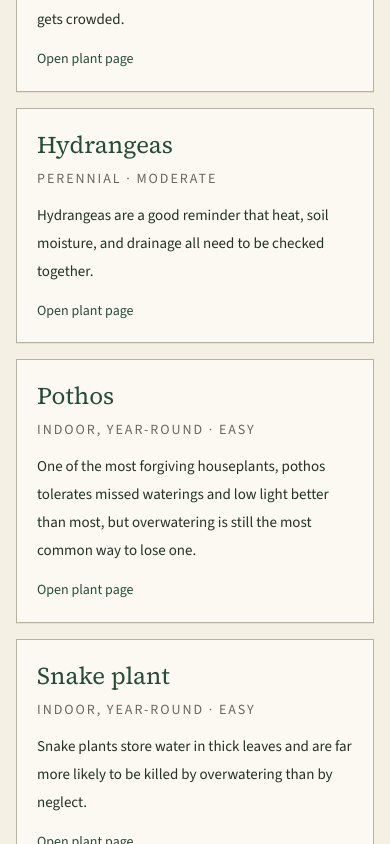
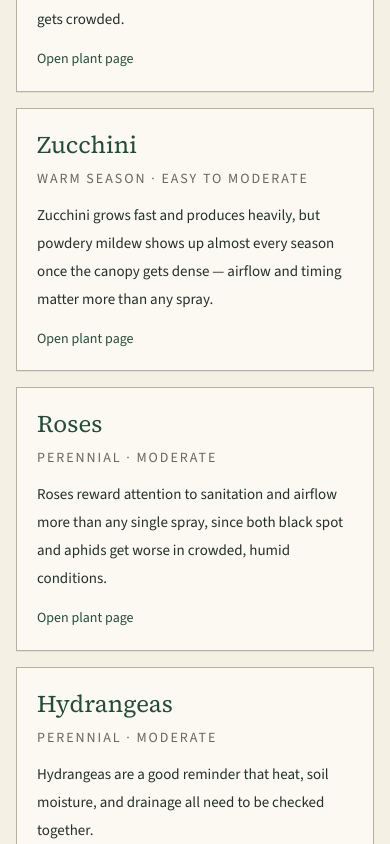
Before and after one commit to beardednotary/the-garden-md, a Next.js app: page /plants in a window 390 px wide. Shown: the part 1080-1924 px from the top of the page. Built offline with nearby package versions, Linux system fonts and the light colour scheme.

Commit message:
Fixed mobile layout issue and added plants and systems

```diff
--- a/app/editorial-process/page.tsx
+++ b/app/editorial-process/page.tsx
@@ -1,3 +1,5 @@
+import Link from "next/link";
+
 export default function EditorialProcessPage() {
   return (
     <div className="mx-auto max-w-prose px-4 py-10 md:px-6">
@@ -8,6 +10,23 @@ export default function EditorialProcessPage() {
       <p className="mt-4">
         Non-commercial fixes come first. Tools and materials are mentioned only when they help confirm the problem or make the fix easier.
       </p>
+
+      <h2 className="mt-10 font-serif text-2xl text-green-dark">Sourcing standards</h2>
+      <p className="mt-3">
+        GardenMD is written by Sam Ellery, whose background is in environmental data analysis rather than
+        horticulture — see the{" "}
+        <Link href="/about" className="underline-offset-4 hover:underline">
+          full bio
+        </Link>{" "}
+        for detail. That background sets the sourcing bar for everything on this site: claims are checked
+        against university extension research and other primary sources before they're published, not
+        drawn from personal opinion or unverified folk remedies. Every diagnostic, cause, and solution
+        page lists the sources behind it, visible on the page and collected in full on the{" "}
+        <Link href="/sources" className="underline-offset-4 hover:underline">
+          Sources
+        </Link>{" "}
+        page.
+      </p>
     </div>
   );
 }
--- a/app/sitemap.ts
+++ b/app/sitemap.ts
@@ -1,28 +1,6 @@
 import type { MetadataRoute } from "next";
-import { execSync } from "node:child_process";
+import { getLastModifiedDate } from "@/lib/lastModified";
 import { calculators, causes, plants, siteUrl, solutions, symptoms, systems, tools } from "@/lib/content";
-
-/**
- * Real last-modified date for a file, from git history. Falls back to the
- * build time if git isn't available or the file has no history in this
- * checkout (e.g. a shallow clone), so this never breaks the build.
- */
-function lastModifiedFor(relativePath: string): Date {
-  try {
-    const output = execSync(`git log -1 --format=%aI -- "${relativePath}"`, {
-      cwd: process.cwd(),
-      stdio: ["ignore", "pipe", "ignore"]
-    })
-      .toString()
-      .trim();
-    if (output) {
-      return new Date(output);
-    }
-  } catch {
-    // Fall through to build time below.
-  }
-  return new Date();
-}
 
 const staticRoutes = [
   { path: "", file: "app/page.tsx" },
@@ -55,11 +33,11 @@ const entityGroups: Array<{ items: Array<{ slug: string }>; prefix: string; file
 export default function sitemap(): MetadataRoute.Sitemap {
   const staticEntries = staticRoutes.map(({ path, file }) => ({
     url: `${siteUrl}${path}`,
-    lastModified: lastModifiedFor(file)
+    lastModified: getLastModifiedDate(file)
   }));
 
   const entityEntries = entityGroups.flatMap(({ items, prefix, file }) => {
-    const lastModified = lastModifiedFor(file);
+    const lastModified = getLastModifiedDate(file);
     return items.map((entry) => ({
       url: `${siteUrl}${prefix}/${entry.slug}`,
       lastModified
--- a/app/systems/[slug]/page.tsx
+++ b/app/systems/[slug]/page.tsx
@@ -2,7 +2,7 @@ import Link from "next/link";
 import { notFound } from "next/navigation";
 import { Breadcrumbs } from "@/components/layout/Breadcrumbs";
 import { SidebarPanel } from "@/components/SidebarPanel";
-import { getSystem, getTool, isDefined, systems } from "@/lib/content";
+import { getSystem, getTool, isDefined, siteUrl, systems } from "@/lib/content";
 
 export function generateStaticParams() {
   return systems.map((entry) => ({ slug: entry.slug }));
@@ -17,6 +17,16 @@ export default async function SystemPage({ params }: { params: Promise<{ slug: s
   }
 
   const relatedTools = system.relatedTools.map((toolSlug) => getTool(toolSlug)).filter(isDefined);
+
+  const jsonLd = {
+    "@context": "https://schema.org",
+    "@type": "Article",
+    headline: system.name,
+    description: system.summary,
+    url: `${siteUrl}/systems/${system.slug}`,
+    author: { "@type": "Person", name: "Sam Ellery" },
+    publisher: { "@type": "Organization", name: "GardenMD", url: siteUrl }
+  };
 
   return (
     <div className="mx-auto max-w-shell px-4 py-8 md:px-6">
@@ -42,6 +52,7 @@ export default async function SystemPage({ params }: { params: Promise<{ slug: s
               ))}
             </ul>
           </div>
+          <script type="application/ld+json" dangerouslySetInnerHTML={{ __html: JSON.stringify(jsonLd) }} />
         </article>
         <aside className="space-y-5">
           <SidebarPanel title="Related Tools">
--- a/components/SearchBox.tsx
+++ b/components/SearchBox.tsx
@@ -54,7 +54,7 @@ export function SearchBox({
       : "w-32 border border-border bg-paper px-3 py-1.5 text-sm text-ink outline-none placeholder:text-muted md:w-40";
 
   return (
-    <div ref={containerRef} className="relative">
+    <div ref={containerRef} className={`relative ${variant === "hero" ? "w-full" : "inline-block"}`}>
       <form onSubmit={handleSubmit}>
         {variant === "hero" && (
           <label htmlFor="search" className="mb-2 block text-sm font-semibold text-green-dark">
@@ -77,7 +77,7 @@ export function SearchBox({
         />
       </form>
       {open && results.length > 0 && (
-        <ul className="absolute z-10 mt-1 w-full min-w-[260px] border border-border bg-paper-light shadow-panel">
+        <ul className="absolute left-0 z-10 mt-1 w-[max(100%,260px)] max-w-[calc(100vw-2rem)] border border-border bg-paper-light shadow-panel md:left-auto md:right-0">
           {results.map((entry) => (
             <li key={entry.href}>
               <Link
@@ -93,7 +93,7 @@ export function SearchBox({
         </ul>
       )}
       {open && query.trim() && results.length === 0 && (
-        <div className="absolute z-10 mt-1 w-full min-w-[260px] border border-border bg-paper-light p-4 text-sm text-muted shadow-panel">
+        <div className="absolute left-0 z-10 mt-1 w-[max(100%,260px)] max-w-[calc(100vw-2rem)] border border-border bg-paper-light p-4 text-sm text-muted shadow-panel md:left-auto md:right-0">
           No matches yet. Try a different word.
         </div>
       )}
--- a/data/plants.ts
+++ b/data/plants.ts
@@ -32,6 +32,26 @@ export const plants: Plant[] = [
       "Cucumbers are productive, but mildew and watering swings show up quickly once the canopy gets crowded."
   },
   {
+    slug: "zucchini",
+    name: "Zucchini",
+    season: "Warm season",
+    difficulty: "Easy to moderate",
+    commonProblems: ["white-powder-on-leaves", "yellow-leaves"],
+    recommendedSystems: ["raised-bed-watering"],
+    summary:
+      "Zucchini grows fast and produces heavily, but powdery mildew shows up almost every season once the canopy gets dense — airflow and timing matter more than any spray."
+  },
+  {
+    slug: "roses",
+    name: "Roses",
+    season: "Perennial",
+    difficulty: "Moderate",
+    commonProblems: ["black-spot-on-leaves", "holes-in-leaves", "white-powder-on-leaves"],
+    recommendedSystems: ["planning-a-garden-irrigation-system"],
+    summary:
+      "Roses reward attention to sanitation and airflow more than any single spray, since both black spot and aphids get worse in crowded, humid conditions."
+  },
+  {
     slug: "hydrangeas",
     name: "Hydrangeas",
     season: "Perennial",
@@ -47,7 +67,7 @@ export const plants: Plant[] = [
     season: "Indoor, year-round",
     difficulty: "Easy",
     commonProblems: ["yellow-leaves", "roots-growing-out-of-pot", "leggy-stretched-growth"],
-    recommendedSystems: ["vacation-watering"],
+    recommendedSystems: ["vacation-watering", "container-watering-system"],
     summary:
       "One of the most forgiving houseplants, pothos tolerates missed waterings and low light better than most, but overwatering is still the most common way to lose one."
   },
@@ -57,7 +77,7 @@ export const plants: Plant[] = [
     season: "Indoor, year-round",
     difficulty: "Easy",
     commonProblems: ["soil-staying-wet", "roots-growing-out-of-pot"],
-    recommendedSystems: ["vacation-watering"],
+    recommendedSystems: ["vacation-watering", "container-watering-system"],
     summary:
       "Snake plants store water in thick leaves and are far more likely to be killed by overwatering than by neglect."
   },
@@ -67,7 +87,7 @@ export const plants: Plant[] = [
     season: "Indoor, year-round",
     difficulty: "Easy to moderate",
     commonProblems: ["wilting", "brown-leaf-tips-and-edges", "small-flies-around-soil"],
-    recommendedSystems: [],
+    recommendedSystems: ["container-watering-system"],
     summary:
       "Peace lilies wilt dramatically when thirsty, which makes them easy to read, but that same drama makes chronic underwatering easy to mistake for a bigger problem."
   },
@@ -77,7 +97,7 @@ export const plants: Plant[] = [
     season: "Indoor, year-round",
     difficulty: "Moderate to hard",
     commonProblems: ["brown-leaf-tips-and-edges", "sudden-leaf-drop", "yellow-leaves"],
-    recommendedSystems: [],
+    recommendedSystems: ["container-watering-system"],
     summary:
       "Fiddle-leaf figs are sensitive to change, dropping leaves in response to drafts, moves, or watering swings that most other houseplants shrug off."
   },
@@ -87,7 +107,7 @@ export const plants: Plant[] = [
     season: "Indoor or outdoor",
     difficulty: "Easy",
     commonProblems: ["soil-staying-wet", "roots-growing-out-of-pot"],
-    recommendedSystems: [],
+    recommendedSystems: ["container-watering-system"],
     summary:
       "Succulents and cacti are adapted to infrequent water and fast-draining soil, so most problems trace back to watering too often or a pot that doesn't drain."
   }
--- a/data/systems.ts
+++ b/data/systems.ts
@@ -27,5 +27,39 @@ export const systems: SystemEntry[] = [
     idealFor: ["Summer travel", "Containers", "Mixed sun exposures"],
     watchFor: ["Pre-trip overwatering", "Clogged emitters", "Unstable hose connections"],
     relatedTools: ["hose-timers", "soil-moisture-meters"]
+  },
+  {
+    slug: "planning-a-garden-irrigation-system",
+    name: "Planning a garden irrigation system",
+    summary:
+      "Work out what you actually need before buying parts. Zone count, timer type, and delivery method matter more than any specific product.",
+    idealFor: [
+      "Gardeners with more than one bed or area to water",
+      "Anyone about to buy a full irrigation kit",
+      "Yards with mixed sun exposure and container areas"
+    ],
+    watchFor: [
+      "Buying a kit sized for the wrong area",
+      "Skipping a pressure regulator",
+      "One timer trying to run zones with different water needs"
+    ],
+    relatedTools: ["hose-timers", "drip-irrigation-kits", "soil-moisture-meters"]
+  },
+  {
+    slug: "container-watering-system",
+    name: "Container and houseplant watering system",
+    summary:
+      "A simple setup for keeping potted plants and houseplants on a consistent schedule without daily hand-watering.",
+    idealFor: [
+      "Multiple containers or houseplants in one area",
+      "Vacation or travel coverage",
+      "Plants that dry out faster than in-ground beds"
+    ],
+    watchFor: [
+      "Pots without drainage holes",
+      "One watering schedule for pots of very different sizes",
+      "Self-watering reservoirs that stay full and never actually dry out"
+    ],
+    relatedTools: ["soil-moisture-meters", "hose-timers"]
   }
 ];
--- /dev/null
+++ b/lib/lastModified.ts
@@ -0,0 +1,23 @@
+import { execSync } from "node:child_process";
+
+/**
+ * Real last-modified date for a file, from git history. Falls back to the
+ * build time if git isn't available or the file has no history in this
+ * checkout (e.g. a shallow clone), so this never breaks the build.
+ */
+export function getLastModifiedDate(relativePath: string): Date {
+  try {
+    const output = execSync(`git log -1 --format=%aI -- "${relativePath}"`, {
+      cwd: process.cwd(),
+      stdio: ["ignore", "pipe", "ignore"]
+    })
+      .toString()
+      .trim();
+    if (output) {
+      return new Date(output);
+    }
+  } catch {
+    // Fall through to build time below.
+  }
+  return new Date();
+}
```
Also changed, not shown: app/diagnose/[slug]/page.tsx (+9 -1 lines).
